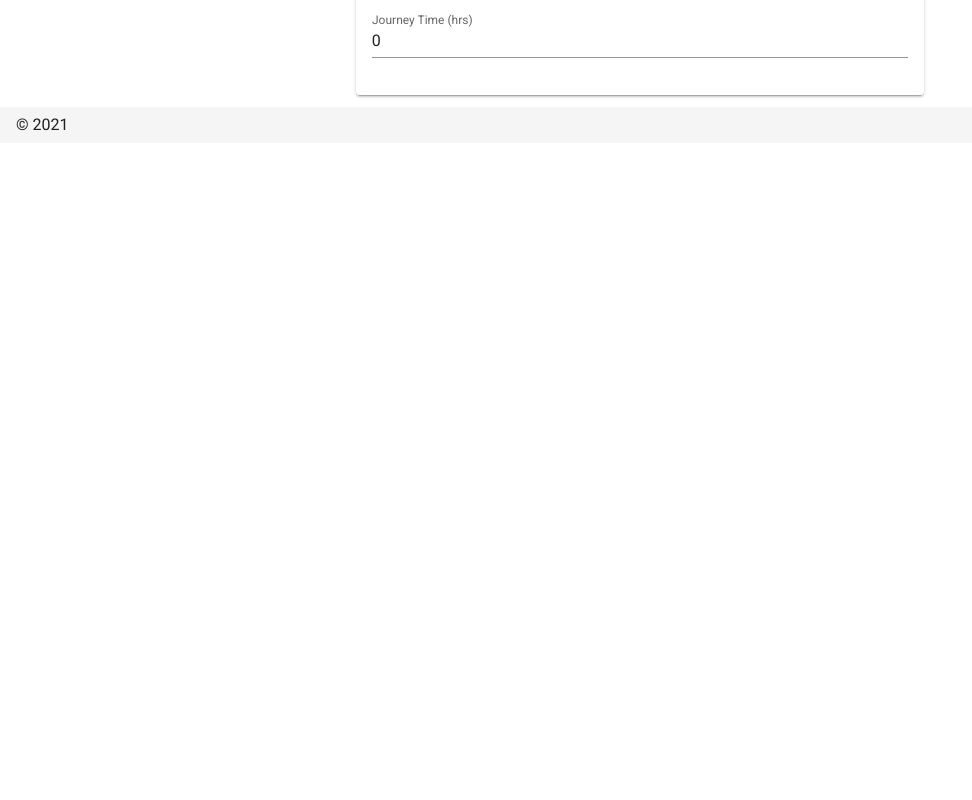
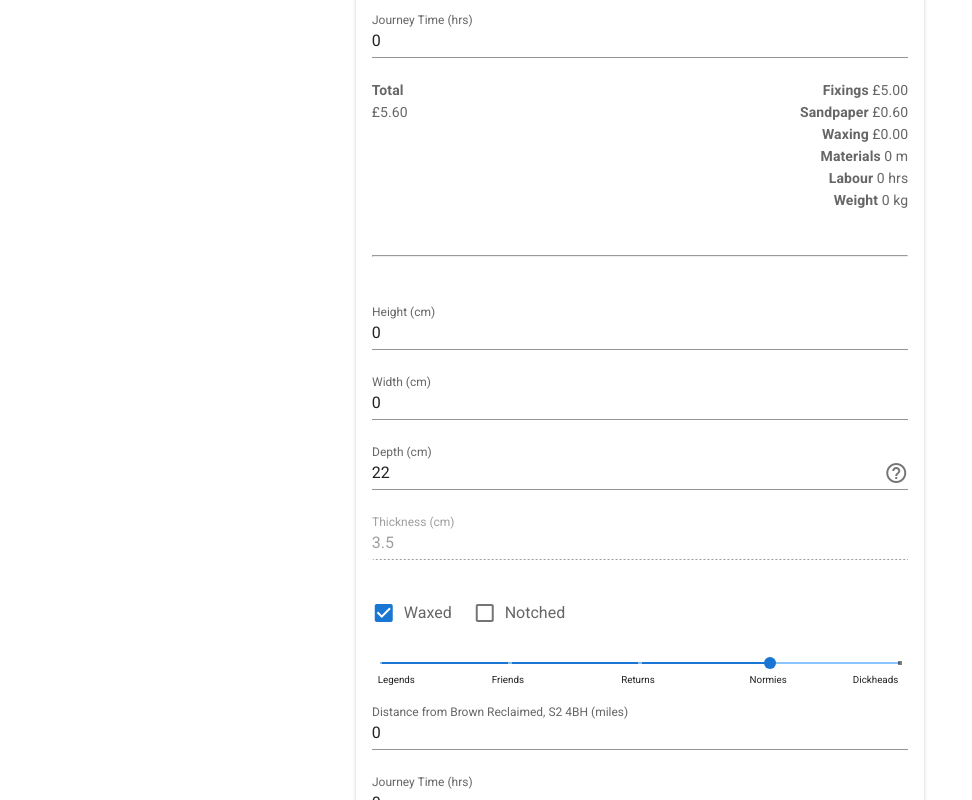
Before and after one commit to saifmode/browncalc, a Nuxt app: page / in a window 1280 px wide. Shown: the part 680-1480 px from the top of the page, without its empty margins (0-972 px from the left). Before the commit the page ends 823 px from the top, so only its background shows below. Built offline with nearby package versions, Linux system fonts and the light colour scheme.

Commit message:
Complete reports for all fields except delivery and journey

```diff
--- a/components/BRApp.vue
+++ b/components/BRApp.vue
@@ -1,6 +1,8 @@
 <template>
 	<div>
 		<b-r-form :fields="fields" />
+		<!-- <b-r-costs :fields="fields" /> -->
+		<b-r-report :fields="fields" />
 	</div>
 </template>
 
@@ -8,8 +10,8 @@
 export default {
 	data() {
 		return {
-			fields: [
-				{
+			fields: {
+				height: {
 					attrs: {
 						id: 'height',
 						is: 'v-text-field',
@@ -19,7 +21,7 @@ export default {
 					},
 					value: 0,
 				},
-				{
+				width: {
 					attrs: {
 						id: 'width',
 						is: 'v-text-field',
@@ -29,7 +31,7 @@ export default {
 					},
 					value: 0,
 				},
-				{
+				depth: {
 					attrs: {
 						id: 'depth',
 						is: 'v-text-field',
@@ -55,7 +57,7 @@ export default {
 						</p>`,
 					value: 22,
 				},
-				{
+				thickness: {
 					attrs: {
 						id: 'thickness',
 						disabled: true,
@@ -65,7 +67,7 @@ export default {
 					},
 					value: 3.5,
 				},
-				{
+				waxed: {
 					attrs: {
 						id: 'waxed',
 						is: 'v-checkbox',
@@ -73,7 +75,7 @@ export default {
 					},
 					value: true,
 				},
-				{
+				notched: {
 					attrs: {
 						id: 'notched',
 						is: 'v-checkbox',
@@ -81,7 +83,7 @@ export default {
 					},
 					value: false,
 				},
-				{
+				friendship: {
 					attrs: {
 						id: 'friendship',
 						is: 'v-slider',
@@ -98,9 +100,16 @@ export default {
 					    ticks: 'always',
 					    tickSize: 4,
 					},
+					multipliers: [
+						0.85,
+						0.9,
+						0.95,
+						1,
+						1.2,
+					],
 					value: 3,
 				},
-				{
+				distance: {
 					attrs: {
 						id: 'distance',
 						is: 'v-text-field',
@@ -109,22 +118,17 @@ export default {
 					},
 					value: 0,
 				},
-				{
+				journeyTime: {
 					attrs: {
-						id: 'journeyTime',
+						id: 'journey-time',
 						is: 'v-text-field',
 						label: 'Journey Time (hrs)',
 						type: 'number',
 					},
 					value: 0,
 				},
-			]
-		}
-	},
-	methods: {
-		getField(id) {
-			return this.fields.find(field => field.attrs.id === id);
-		},
+			},
+		};
 	},
 }
 </script>
--- a/components/BRForm.vue
+++ b/components/BRForm.vue
@@ -16,7 +16,7 @@
 export default {
 	props: {
 		fields: {
-			type: Array,
+			type: Object,
 			required: true,
 		},
 	},
--- /dev/null
+++ b/components/BRReport.vue
@@ -0,0 +1,212 @@
+<template>
+	<div class="d-flex row">
+		<div class="d-flex col">
+			<div>
+				<b>
+					Total
+				</b>
+			</div>
+			<div>
+				£{{ getCostDisplay(totalCost) }}
+			</div>
+		</div>
+		<div class="d-flex col">
+			<div
+				v-for="output in outputs"
+				class="right"
+			>
+				<span>
+					<b>
+						{{ output.label }}
+					</b>
+				</span>
+				<span v-if="output.unit.prepend">
+					{{ output.unit.label }}{{output.value}}
+				</span>
+				<span v-else>
+					{{ output.value }} {{ output.unit.label }}
+				</span>
+			</div>
+		</div>
+	</div>
+</template>
+
+<script>
+export default {
+	props: {
+		fields: {
+			type: Object,
+			required: true,
+		}
+	},
+	data() {
+		return {
+			costs: {
+				boards: 6.5,
+				fixings: 5,
+				sandpaper: 0.6,
+				labour: 15,
+				notchLt: 30,
+				notchGt: 50,
+			},
+			markup: 1.3,
+		};
+	},
+	computed: {
+		/**
+		 * Costs
+		 */
+		boardsCost() {
+			return this.costs.boards * this.boardsLength;
+		},
+		fixingsCost() {
+			return this.costs.fixings + this.costs.fixings * Math.floor(this.fields.width.value / 100)
+		},
+		sandpaperCost() {
+			return this.costs.sandpaper + this.costs.sandpaper * this.boardsLength;
+		},
+		labourCost() {
+			return this.costs.labour * this.labourHours;
+		},
+		notchedCost() {
+			if (this.fields.notched.value) {
+				return this.fields.depth.value <= 22 ? this.costs.notchLt : this.costs.notchGt;
+			}
+
+			return 0;
+		},
+		waxedCost() {
+			if (this.fields.waxed.value) {
+				return this.boardsLength;
+			}
+
+			return 0;
+		},
+		totalCost() {
+			const total = (
+				this.labourCost * this.markup
+				+ this.boardsCost * this.markup
+				+ this.waxedCost * this.markup
+				+ this.notchedCost
+				+ this.fixingsCost
+				+ this.sandpaperCost
+			)
+
+			return total * this.fields.friendship.multipliers[
+				this.fields.friendship.value
+			]
+		},
+
+
+		/**
+		 * Other outputs
+		 */
+		boardsLength() {
+			return Math.ceil(
+				(
+					(this.fields.height.value * 2)
+					+ (this.fields.width.value * 8)
+				)
+				/ 100
+			)
+		},
+		boardsArea() {
+			if (this.fields.depth.value <= 22) {
+				return this.boardsLength;
+			} else if (this.fields.depth.value > 22 && this.fields.depth.value <= 32) {
+				return this.boardsLength * 1.5;
+			} else if (this.fields.depth.value > 32) {
+				return this.boardsLength * 2;
+			};
+		},
+		weight() {
+			return this.boardsLength * 1.1;
+		},
+		labourHours() {
+			let hours = this.boardsLength;
+
+			if (this.fields.waxed.value) {
+				hours += Math.ceil(this.boardsArea / 10);
+			}
+
+			if (this.fields.depth.value < 22) {
+				hours = hours * 1.2
+			}
+
+			if (this.fields.depth.value > 22) {
+				hours = hours * 2
+			}
+
+			return hours;
+		},
+
+		/**
+		 * Outputs
+		 */
+		outputs() {
+			return {
+				fixings: {
+					label: 'Fixings',
+					unit: {
+						label: '£',
+						prepend: true,
+					},
+					value: this.getCostDisplay(this.fixingsCost),
+				},
+				sandpaper: {
+					label: 'Sandpaper',
+					unit: {
+						label: '£',
+						prepend: true,
+					},
+					value: this.getCostDisplay(this.sandpaperCost),
+				},
+				waxing: {
+					label: 'Waxing',
+					unit: {
+						label: '£',
+						prepend: true,
+					},
+					value: this.getCostDisplay(this.waxedCost),
+				},
+				materials: {
+					label: 'Materials',
+					unit: {
+						label: 'm',
+						prepend: false,
+					},
+					value: this.boardsLength,
+				},
+				labour: {
+					label: 'Labour',
+					unit: {
+						label: 'hrs',
+						prepend: false,
+					},
+					value: this.labourHours,
+				},
+				weight: {
+					label: 'Weight',
+					unit: {
+						label: 'kg',
+						prepend: false,
+					},
+					value: Math.round(this.weight * 100) / 100,
+				}
+			}
+		}
+	},
+	methods: {
+		getCostDisplay(cost) {
+			let roundedCost = (Math.round(cost * 100) / 100).toString();
+			let splitCost = roundedCost.split('.')
+
+			if (splitCost.length === 1) {
+				return roundedCost + '.00';
+			}
+
+			return splitCost[1].length > 1 ? roundedCost : roundedCost + '0';
+		}
+	}
+}
+</script>
--- a/pages/index.vue
+++ b/pages/index.vue
@@ -19,6 +19,8 @@
         </v-card-title>
         <v-card-text>
           <b-r-app />
+          <br><br><hr /><br><br>
+          <brown-form />
         </v-card-text>
       </v-card>
     </v-col>
@@ -36,3 +38,21 @@ export default {
   }
 }
 </script>
+
+<style>
+.d-flex {
+  display: flex;
+}
+
+.row {
+  flex-direction: row;
+}
+
+.col {
+  flex-direction: column;
+}
+
+.right {
+  text-align: right;
+}
+</style>
```
